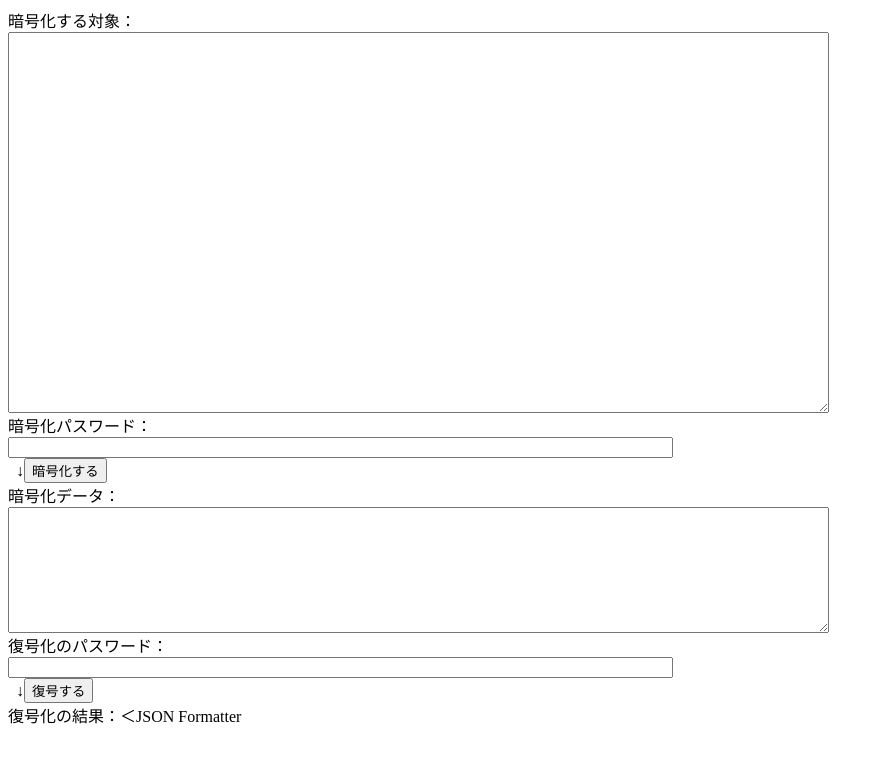
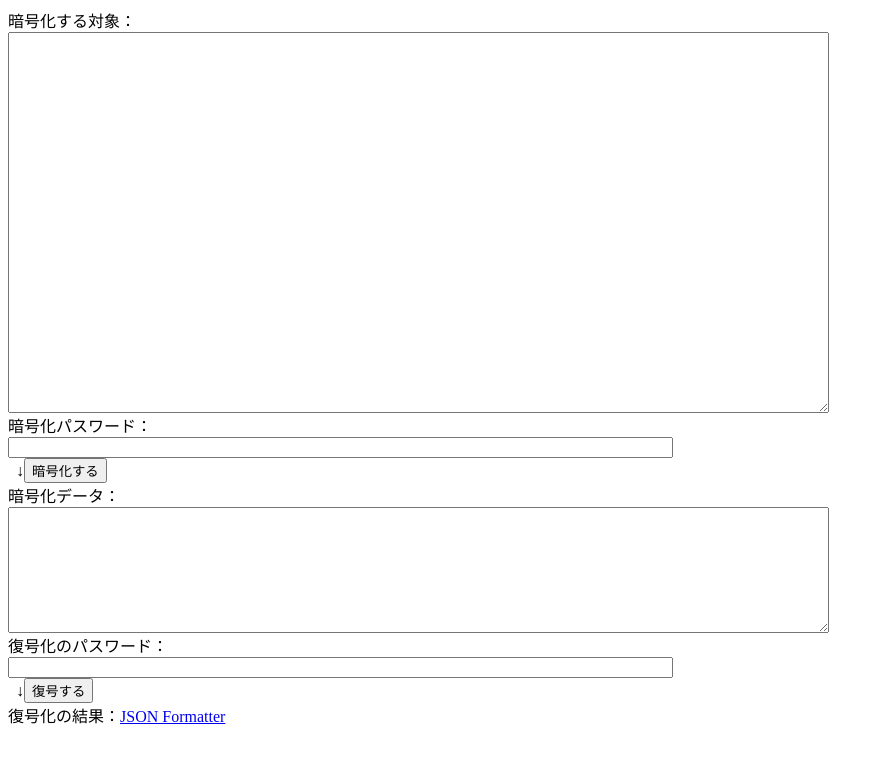
Before and after one commit to scobin/CryptoJSTool, a plain HTML site: page index.html in a window 1280 px wide. Shown: the whole page, without its empty margins (0-884 px from the left). Drawn offline with nearby package versions, Linux system fonts and the light colour scheme.

Commit message:
linkify JSON formatter

```diff
--- a/index.html
+++ b/index.html
@@ -19,7 +19,7 @@
       <label for="decrypt-password">復号化のパスワード：</label><br />
       <input id="decrypt-password" class="passphrase" type="text" size="80" value="" /><br />
       &nbsp;&nbsp;↓<input id="decrypt" type="button" value="復号する" /><br />
-      <label for="decrypt-text">復号化の結果：＜<h href="https://jsonformatter.curiousconcept.com/">JSON Formatter</h></label><br />
+      <label for="decrypt-text">復号化の結果：<a href="https://jsonformatter.curiousconcept.com/">JSON Formatter</a></label><br />
       <span id="decrypt-text" class="text-string" ></span>
     </body>
 
```
